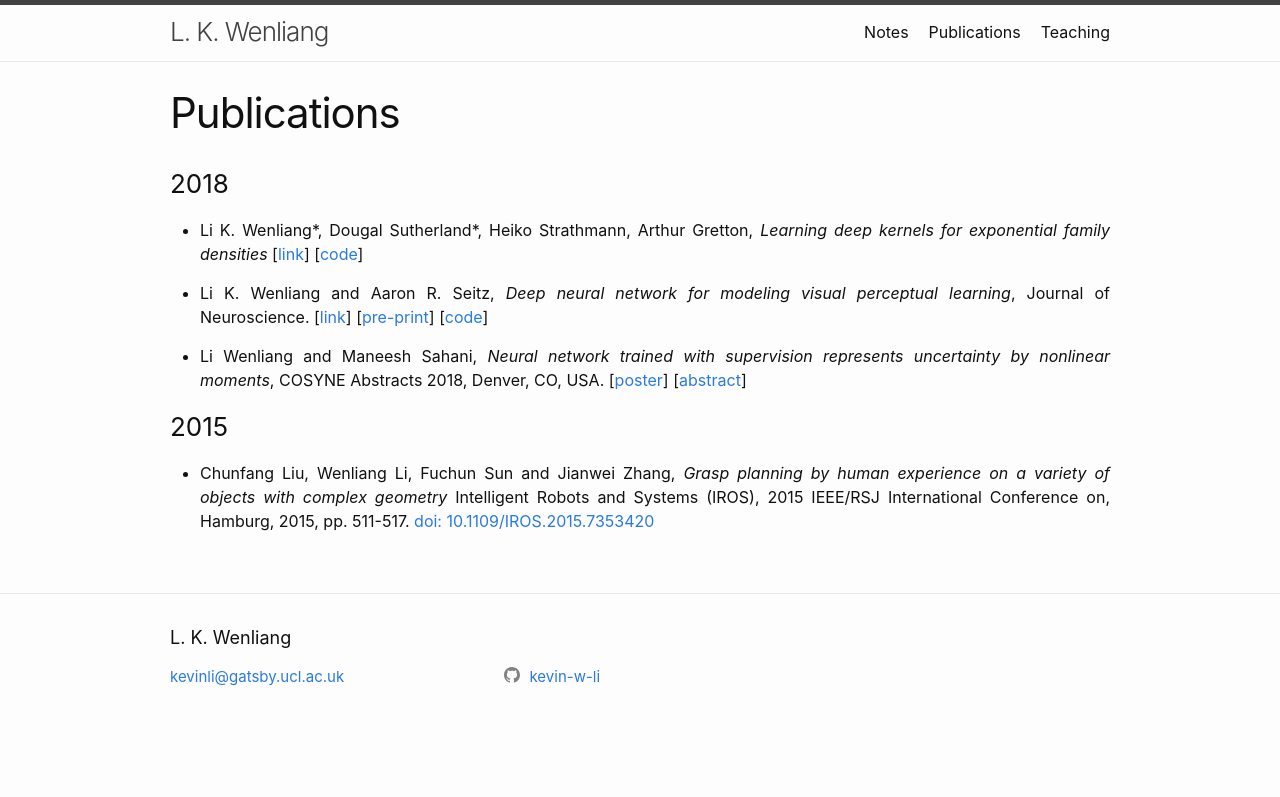
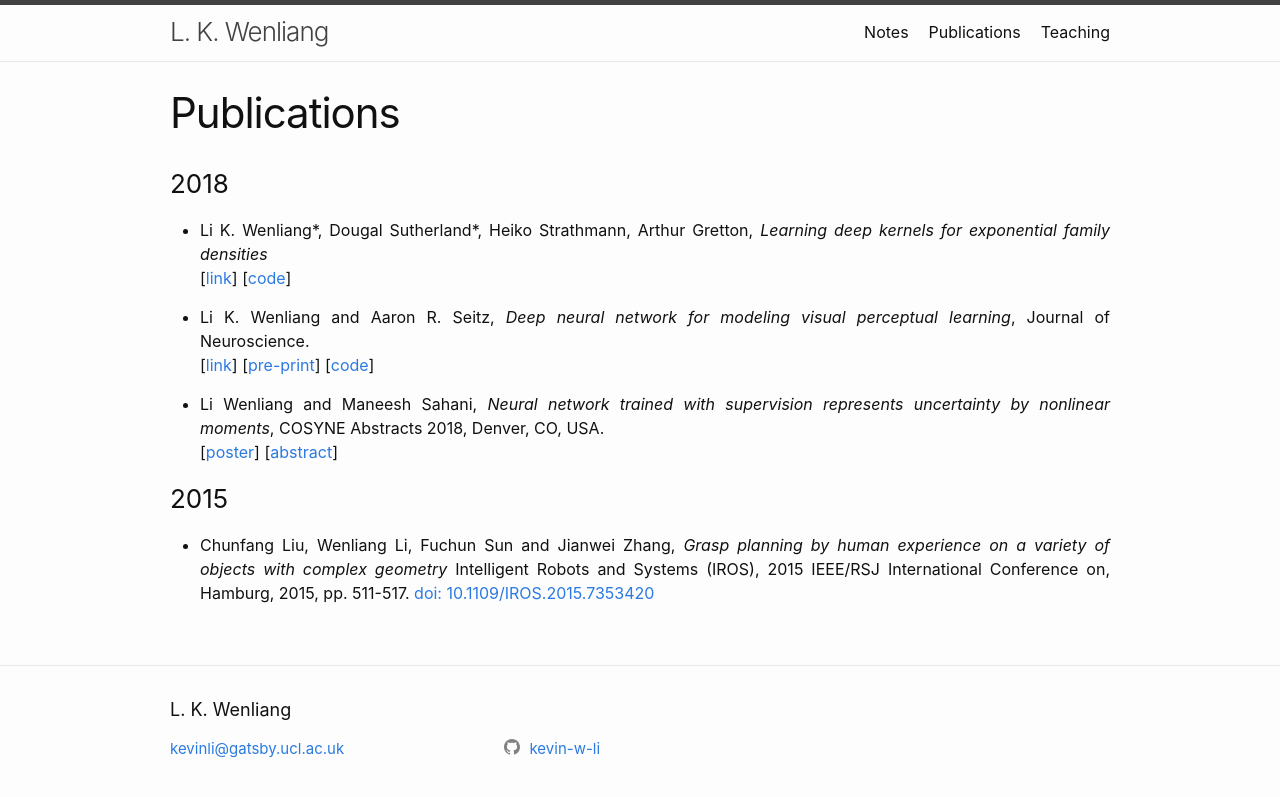
Before and after one commit to kevin-w-li/kevin-w-li.github.io, a Jekyll site: the page built from _pages/publication.md, in a window 1280 px wide. Shown: the top 797 px of the page. Built offline with Jekyll 4.4.1, drawn with Linux system fonts in a browser that asks for light colours.

```diff
--- a/_pages/publication.md
+++ b/_pages/publication.md
@@ -5,16 +5,16 @@ title: Publications
 
 ### 2018
 
-* Li K. Wenliang\*, Dougal Sutherland\*, Heiko Strathmann, Arthur Gretton, *Learning deep kernels for exponential family densities*
+* Li K. Wenliang\*, Dougal Sutherland\*, Heiko Strathmann, Arthur Gretton, *Learning deep kernels for exponential family densities*\
 [[link](https://arxiv.org/abs/1811.08357)]
 [[code](https://github.com/kevin-w-li/deep-kexpfam)]
 
-* Li K. Wenliang and Aaron R. Seitz, *Deep neural network for modeling visual perceptual learning*, Journal of Neuroscience.
+* Li K. Wenliang and Aaron R. Seitz, *Deep neural network for modeling visual perceptual learning*, Journal of Neuroscience.\
 [[link](http://www.jneurosci.org/content/38/27/6028)]
 [[pre-print]({{ "/pubs/lisei2018_ms.pdf" | absolute_url }})]
 [[code](https://github.com/kevin-w-li/DNN_for_VPL)]
 
-* Li Wenliang and Maneesh Sahani, *Neural network trained with supervision represents uncertainty by nonlinear moments*, COSYNE Abstracts 2018, Denver, CO, USA.
+* Li Wenliang and Maneesh Sahani, *Neural network trained with supervision represents uncertainty by nonlinear moments*, COSYNE Abstracts 2018, Denver, CO, USA.\
 [[poster]({{ "/pubs/cosyne_2018.pdf" | absolute_url }})]
 [[abstract]({{ "/pubs/tensorrnn.pdf" | absolute_url }})]
 
```
